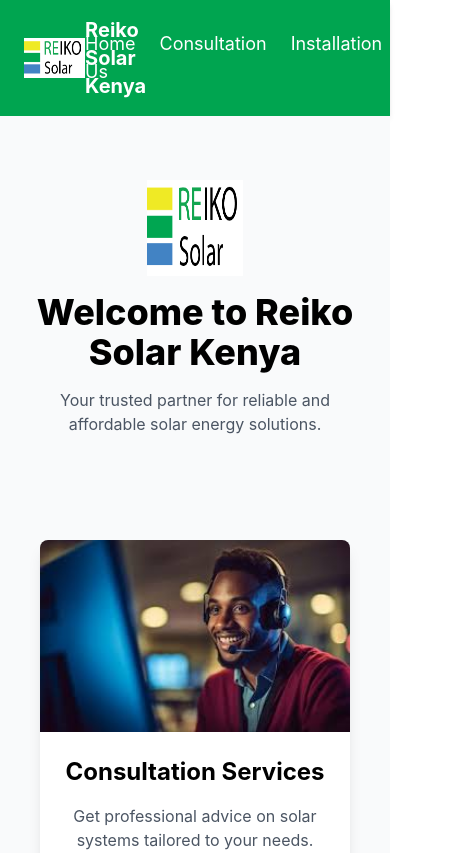
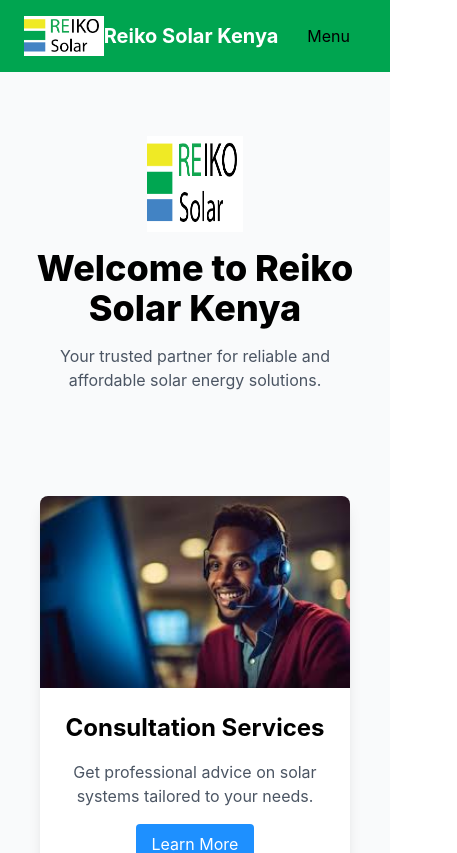
Before and after one commit to Nathanchepkonga/Reiko-solar, a React (Create React App) app: page / in a window 390 px wide. Shown: the top 853 px of the page, 457 px wide, since content can reach past the window. Built offline with nearby package versions, Linux system fonts and the light colour scheme.

Commit message:
Mobile update

```diff
--- a/src/components/Navbar.jsx
+++ b/src/components/Navbar.jsx
@@ -1,8 +1,14 @@
-import React from 'react';
+import React, { useState } from 'react';
 import { Link } from 'react-router-dom';
 import logo from '../assets/images/logo.png'; // Update path based on your actual logo location
 
 const Navbar = () => {
+  const [isDropdownOpen, setDropdownOpen] = useState(false);
+
+  const toggleDropdown = () => {
+    setDropdownOpen(!isDropdownOpen);
+  };
+
   return (
     <nav className="bg-green text-white py-4 px-6 shadow-md">
       <div className="container mx-auto flex items-center justify-between">
@@ -21,31 +27,61 @@
         </div>
 
         {/* Navigation Links */}
-        <div className="space-x-6 text-lg">
+        <div className="hidden md:flex space-x-6 text-lg">
+          <Link to="/" className="hover:text-yellow-300 transition-colors duration-300">
+            Home
+          </Link>
+          <Link to="/consultation" className="hover:text-yellow-300 transition-colors duration-300">
+            Consultation
+          </Link>
+          <Link to="/installation" className="hover:text-yellow-300 transition-colors duration-300">
+            Installation
+          </Link>
+          <Link to="/about" className="hover:text-yellow-300 transition-colors duration-300">
+            About Us
+          </Link>
+        </div>
+
+        {/* Dropdown Button for Mobile */}
+        <div className="md:hidden relative">
+          <button
+            className="bg-yellow-300 text-black py-2 px-4 rounded focus:outline-none"
+            onClick={toggleDropdown}
+          >
+            Menu
+          </button>
+          {isDropdownOpen && (
+            <div className="absolute right-0 mt-2 w-48 bg-white text-black rounded-lg shadow-lg z-10">
               <Link
                 to="/"
-            className="hover:text-yellow-300 transition-colors duration-300"
+                className="block px-4 py-2 hover:bg-gray-200 transition"
+                onClick={() => setDropdownOpen(false)}
               >
                 Home
               </Link>
               <Link
                 to="/consultation"
-            className="hover:text-yellow-300 transition-colors duration-300"
+                className="block px-4 py-2 hover:bg-gray-200 transition"
+                onClick={() => setDropdownOpen(false)}
               >
                 Consultation
               </Link>
               <Link
                 to="/installation"
-            className="hover:text-yellow-300 transition-colors duration-300"
+                className="block px-4 py-2 hover:bg-gray-200 transition"
+                onClick={() => setDropdownOpen(false)}
               >
                 Installation
               </Link>
               <Link
                 to="/about"
-            className="hover:text-yellow-300 transition-colors duration-300"
+                className="block px-4 py-2 hover:bg-gray-200 transition"
+                onClick={() => setDropdownOpen(false)}
               >
                 About Us
               </Link>
+            </div>
+          )}
         </div>
       </div>
     </nav>
```
Lines whose indentation alone changed are shown as unchanged.
